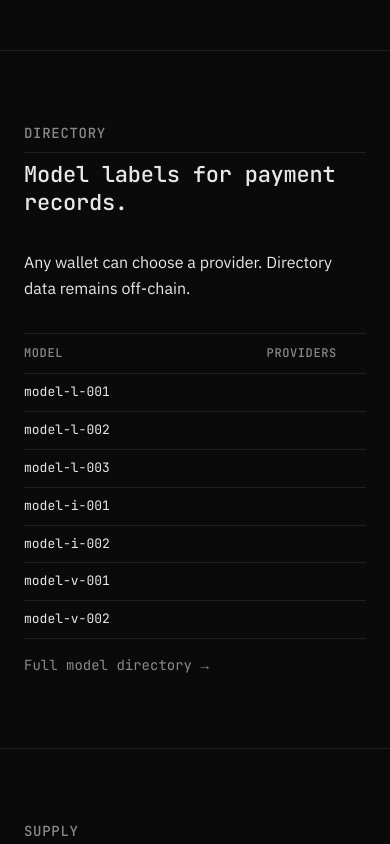
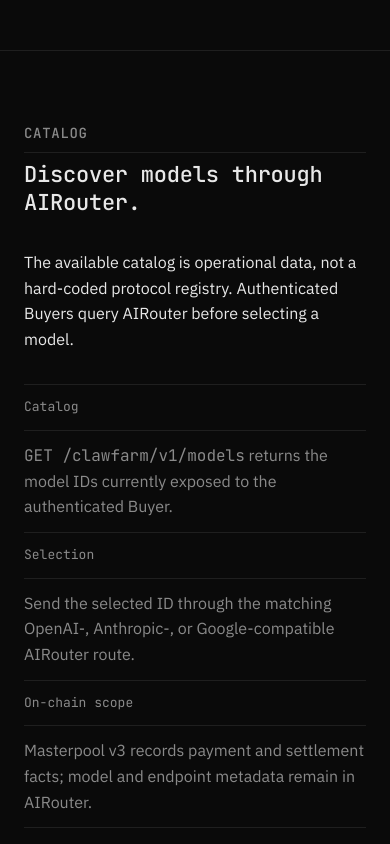
Before and after one commit to clawfarm-protocol/clawfarm-site, a Next.js app: page / in a window 390 px wide. Shown: the part 3980-4824 px from the top of the page. Built offline with nearby package versions, Linux system fonts and the light colour scheme.

Commit message:
fix: keep AIRouter docs within mobile viewport

```diff
--- a/app/globals.css
+++ b/app/globals.css
@@ -934,6 +934,11 @@ strong {
   align-items: start;
 }
 
+.docs-toc,
+.docs-content {
+  min-width: 0;
+}
+
 .docs-toc {
   position: sticky;
   top: 32px;
@@ -973,7 +978,9 @@ strong {
 }
 
 .key-list div {
+  min-width: 0;
   padding: 12px 0;
+  overflow-wrap: anywhere;
   border-bottom: 1px solid var(--border);
 }
 
@@ -1277,8 +1284,9 @@ strong {
   .state-grid,
   .supply-grid,
   .action-columns,
-  .two-column {
-    grid-template-columns: 1fr;
+  .two-column,
+  .key-list {
+    grid-template-columns: minmax(0, 1fr);
   }
 }
 
--- a/app/page.tsx
+++ b/app/page.tsx
@@ -12,16 +12,6 @@ import {
 
 const miningEvents: string[][] = []
 const miningEventsState: LiveSurfaceState = 'loading'
-
-const registryRows = [
-  ['model-l-001', '—', '—', '—'],
-  ['model-l-002', '—', '—', '—'],
-  ['model-l-003', '—', '—', '—'],
-  ['model-i-001', '—', '—', '—'],
-  ['model-i-002', '—', '—', '—'],
-  ['model-v-001', '—', '—', '—'],
-  ['model-v-002', '—', '—', '—'],
-]
 
 export default function Home() {
   return (
@@ -139,36 +129,20 @@ export default function Home() {
 
       <section className="section" id="directory">
         <div className="container">
-          <SectionHeader eyebrow="Directory" title="Model labels for payment records." />
+          <SectionHeader eyebrow="Catalog" title="Discover models through AIRouter." />
           <p className="section-intro">
-            Any wallet can choose a provider. Directory data remains off-chain.
+            The available catalog is operational data, not a hard-coded protocol registry. Authenticated Buyers query AIRouter before selecting a model.
           </p>
-          <div className="protocol-table-shell">
-            <table className="protocol-table model-catalog-table">
-              <thead>
-                <tr>
-                  <th>Model</th>
-                  <th className="num-col">Providers</th>
-                  <th className="num-col">Price</th>
-                  <th className="num-col">30d volume</th>
-                </tr>
-              </thead>
-              <tbody>
-                {registryRows.map(([model, providers, price, volume]) => (
-                  <tr key={model}>
-                    <td>{model}</td>
-                    <td className="right">
-                      <a className="count-link" href="/state#overview" data-live-field={`${model}-provider-count`}>{providers}</a>
-                    </td>
-                    <td className="right" data-live-field={`${model}-price`}>{price}</td>
-                    <td className="right" data-live-field={`${model}-volume`}>{volume}</td>
-                  </tr>
-                ))}
-              </tbody>
-            </table>
+          <div className="key-list">
+            <div>Catalog</div>
+            <div><span className="mono">GET /clawfarm/v1/models</span> returns the model IDs currently exposed to the authenticated Buyer.</div>
+            <div>Selection</div>
+            <div>Send the selected ID through the matching OpenAI-, Anthropic-, or Google-compatible AIRouter route.</div>
+            <div>On-chain scope</div>
+            <div>Masterpool v3 records payment and settlement facts; model and endpoint metadata remain in AIRouter.</div>
           </div>
           <p className="table-action">
-            <a href="/docs#models">Full model directory →</a>
+            <a href="/docs#routes">AIRouter route reference →</a>
           </p>
         </div>
       </section>
```
